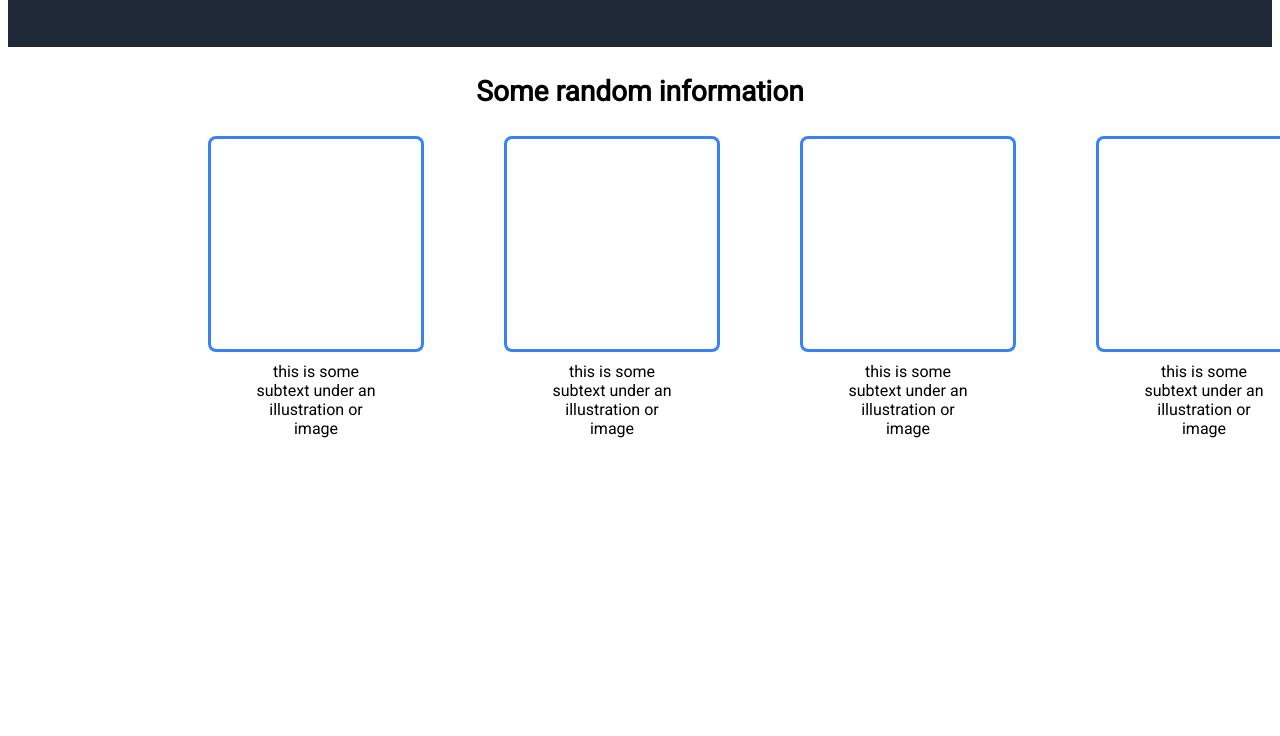
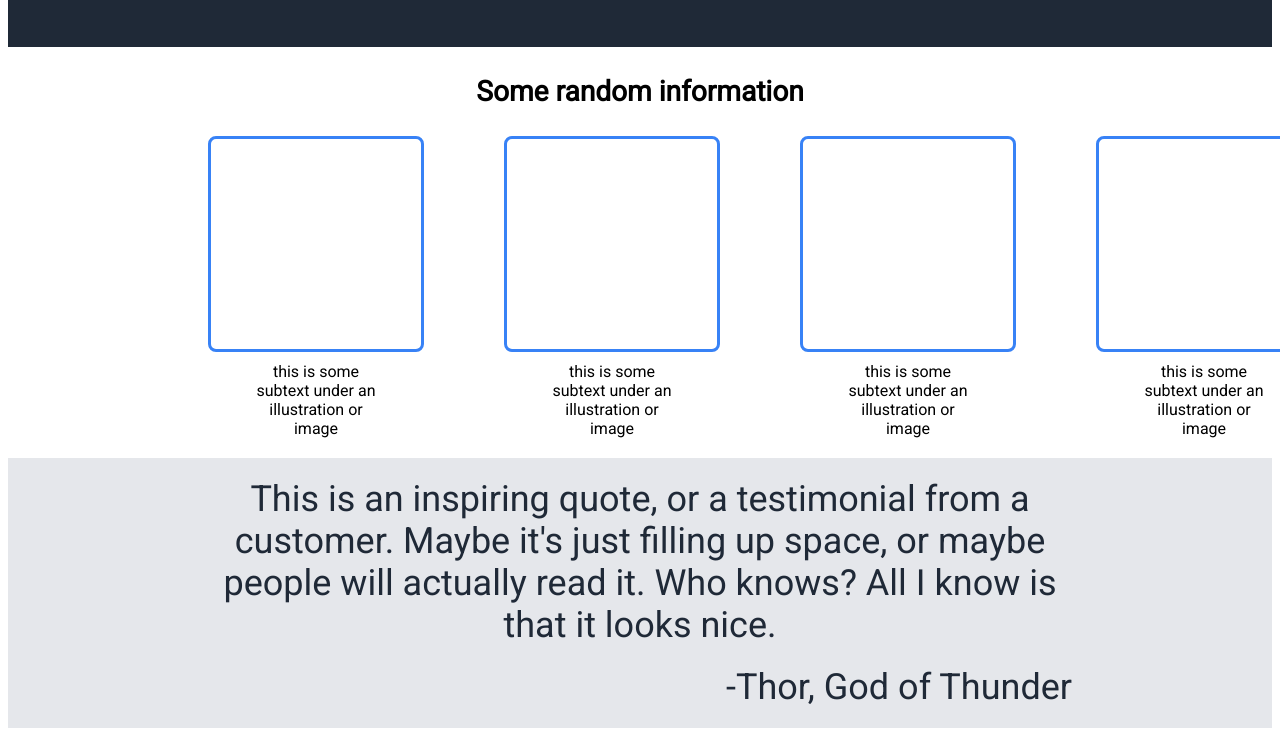
Before and after one commit to 0Edu0/landing-page-top-project, a plain HTML site: page index.html in a window 1280 px wide. Shown: the part 393-1129 px from the top of the page. Before the commit the page ends 839 px from the top, so only its background shows below. Drawn offline with Linux system fonts and the light colour scheme.

Commit message:
Complete quote section

```diff
--- a/index.html
+++ b/index.html
@@ -58,6 +58,11 @@
                 <div class="text">this is some subtext under an illustration or image</div>
             </div>
         </div>
+
+        <div class="quoteContainer">
+            <p class="quote">This is an inspiring quote, or a testimonial from a customer. Maybe it's just filling up space, or maybe people will actually read it. Who knows? All I know is that it looks nice.</p>
+            <p class="author">-Thor, God of Thunder</p>
+        </div>
     </div>
 </body>
 </html>
--- a/style.css
+++ b/style.css
@@ -13,7 +13,6 @@ h2 {
 }
 
 /* Header section */
-
 .header {
     display: flex;
     justify-content: space-between;
@@ -34,7 +33,6 @@ h2 {
 }
 
 /* Hero section */
-
 .hero {
     display: flex;
     justify-content: space-evenly;
@@ -64,11 +62,10 @@ button {
 }
 
 /* Cards section */
-
 .cards {
     display: flex;
     gap: 80px;
-    margin: 0px 200px 0px 200px;
+    margin: 0px 200px 20px 200px;
 }
 
 .card {
@@ -90,3 +87,24 @@ button {
     justify-content: center;
     font-size: 24px;
 }
+
+/* Quote section */
+.quoteContainer {
+    display: flex;
+    background-color: #E5E7EB;
+    color: #1F2937;
+    font-weight: 300;
+    font-size: 36px;
+    flex-direction: column;
+}
+
+.quote {
+    text-align: center;
+    margin: 20px 200px 0px 200px;
+
+}
+
+.author {
+    text-align: end;
+    margin: 20px 200px 20px 200px;
+}
```
